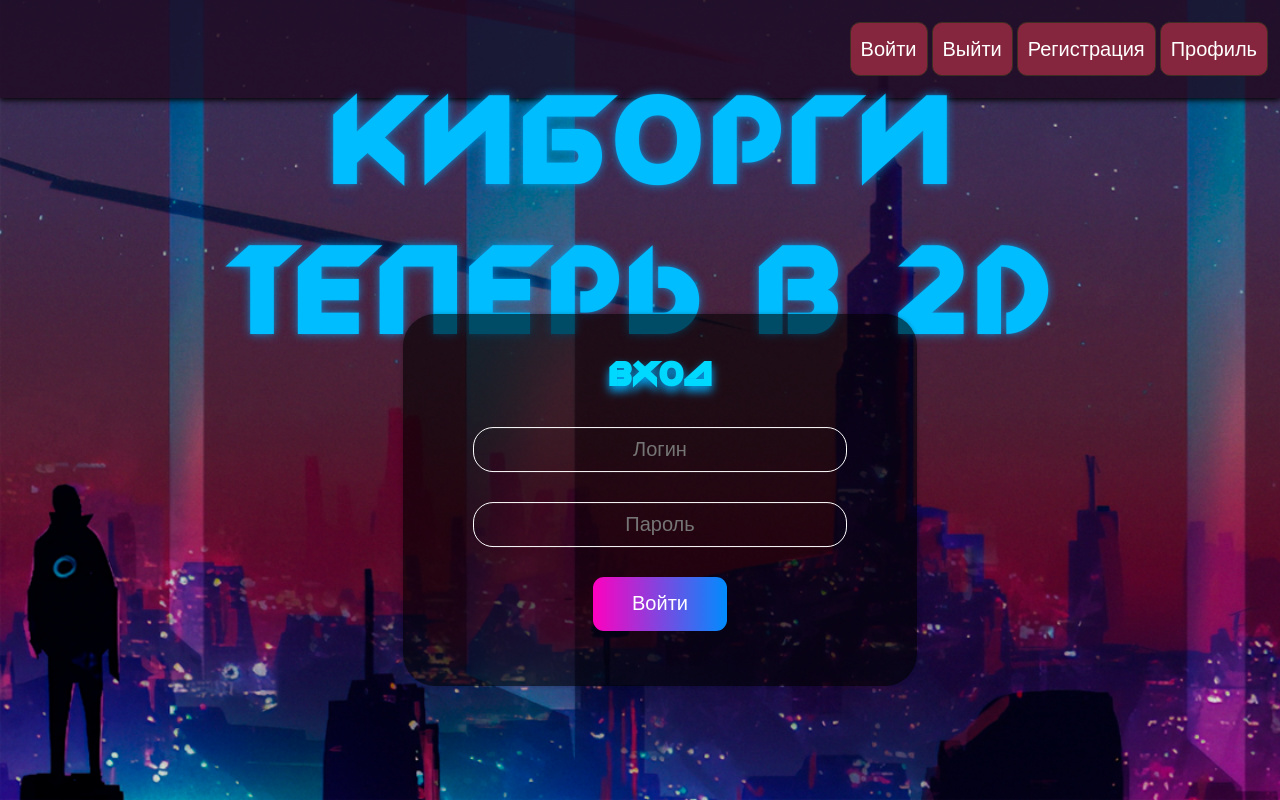
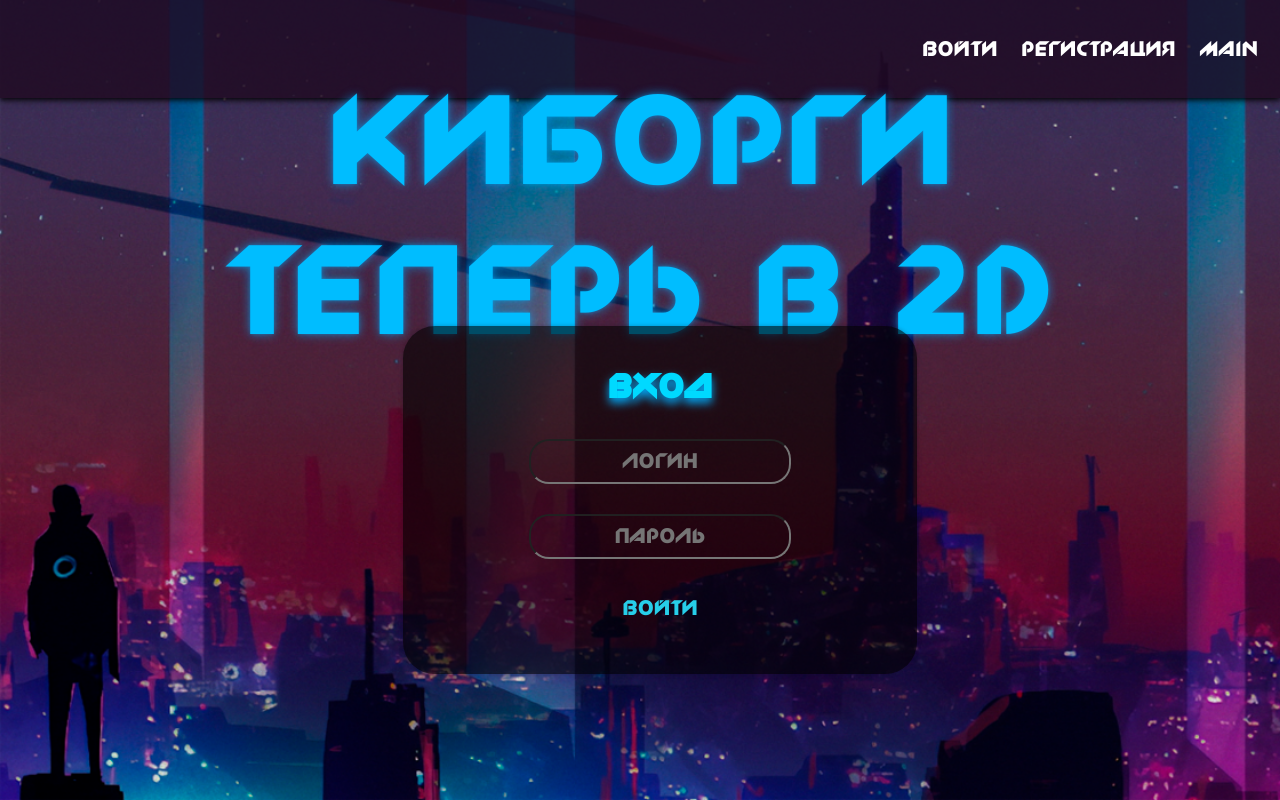
Before and after one commit to dargven/Cyborgs, a React (Create React App) app in the folder client/: page /login in a window 1280 px wide. Built offline with nearby package versions, Linux system fonts and the light colour scheme.

Commit message:
privareRoutes, toket, css

```diff
--- a/client/src/App.tsx
+++ b/client/src/App.tsx
@@ -6,6 +6,7 @@ import NavBar from "./components/navBar";
 import LoginPage from "./routes/LoginPage";
 import MainPage from "./routes/MainPage";
 import RegistrationPage from "./routes/RegistrationPage";
+import PrivateRoute from "./components/privateRoute";
 
 export const ServerContext = React.createContext<Server>(new Server(HOST));
 
@@ -16,9 +17,13 @@ const App: React.FC = () => {
       <ServerContext.Provider value={server}>
         <NavBar />
         <Routes>
+
           <Route path="/login" element={<LoginPage />} />
-          <Route path="/main" element={<MainPage />} />
           <Route path="/registration" element={<RegistrationPage />} />
+
+          <Route element={<PrivateRoute/>}>
+                <Route path="/main" element={<MainPage />}/>
+          </Route>
         </Routes>
       </ServerContext.Provider>
     </BrowserRouter>
--- a/client/src/Auth.css
+++ b/client/src/Auth.css
@@ -41,13 +41,13 @@ p {
 }
 
 .input-form input {
+  font-family: Zelek;
   text-align: center;
   width: 70%;
   height: 45px;
   color: #ffffff;
   font-size: 20px;
   background: none;
-  outline: none;
   border-radius: 20px;
   margin-bottom: 30px;
   box-sizing: border-box;
@@ -62,17 +62,49 @@ p {
 }
 
 .input-form button {
-  padding: 10px;
-  width: 134px;
-  height: 54px;
-  color: #fff;
-  font-size: 20px;
-  background: linear-gradient(to right, #ff00bf, #008cff);
+  font-family: Zelek;
+  width: 15dvh;
+  height: 5dvh;
+  text-align: center;
+  font-size: 2.5dvh;
+  color: #27CEE9;
+  background: none;
   outline: none;
   border: none;
-  border-radius: 11px;
-  margin-bottom: 10px;
-  box-sizing: border-box;
+}
+
+.input-form button:hover {
+  text-shadow: 0px 0px 3px #00aeff;
+  color: #27CEE9;
+  border-width: 0.6dvh 0.6dvh;
+  border-radius: 0;
+  filter: contrast(30);
+  border-color: #27CEE9;
+  box-shadow: inset 0px 0px 30px rgba(0, 0, 0);
+  clip-path: polygon(100% 0, 100% 50%, 85% 100%, 0 100%, 0 0);
+}
+
+.input-form1 button {
+  font-family: Zelek;
+  text-align: center;
+  width: 32.4dvh;
+  height: 5dvh;
+  font-size: 2.5dvh;
+  color: #27CEE9;
+  background: none;
+  outline: none;
+  border: none;
+}
+
+.input-form1 button:hover {
+  text-shadow: 0px 0px 3px #00aeff;
+  color: #27CEE9;
+  border-width: 0.6dvh 0.6dvh;
+  border-radius: 0;
+  filter: contrast(30);
+  border-color: #27CEE9;
+  box-shadow: inset 0px 0px 30px rgba(0, 0, 0);
+  clip-path: polygon(100% 0, 100% 50%, 85% 100%, 0 100%, 0 0);
 }
 
 .input-form1 {
@@ -81,21 +113,8 @@ p {
   padding: 10px;
 }
 
-.input-form1 button {
-  padding: 10px;
-  width: auto;
-  height: 54px;
-  color: #fff;
-  font-size: 20px;
-  background: linear-gradient(to right, #ff00bf, #008cff);
-  outline: none;
-  border: none;
-  border-radius: 11px;
-  margin-bottom: 10px;
-  box-sizing: border-box;
-}
-
 .input-form1 input {
+  font-family: Zelek;
   text-align: center;
   width: 70%;
   height: 45px;
@@ -110,17 +129,6 @@ p {
 
 .input-form1 input:hover {
   border: 5px solid rgb(0, 217, 255);
-}
-
-.input-form1 button:hover {
-  padding: 10px;
-  width: auto;
-  height: 54px;
-  color: #61dafb;
-  font-size: 20px;
-  border: 5px solid #691e6c;
-  box-sizing: border-box;
-    height: 100%;
 }
 
 body {
@@ -147,29 +155,9 @@ body {
     text-align: center;
 }
 
-.input-form input {
-    padding: 10px;
-    width: 100%;
-    color: #fff;
-    font-size: 20px;
-    background: none;
-    outline: none;
-    border: 1px solid #fff;
-    box-sizing: border-box;
-}
 
 .forget {
     color: #fff;
-}
-
-.input-form button:hover {
-  padding: 10px;
-  width: 134px;
-  height: 54px;
-  color: #61dafb;
-  font-size: 20px;
-  border: 5px solid #691e6c;
-  box-sizing: border-box;
 }
 
 h1 {
@@ -222,17 +210,23 @@ h1 {
 }
 
 .App-header button {
+  font-family: Zelek;
   background-color: #86263e;
+  padding: 10px;
+  margin: 2px;
   text-align: center;
-  padding: 10px;
-  text-decoration: none;
-  border-radius: 10px;
-  border: 1px solid #402e22;
-  margin: 2px;
+  font-size: 2.5dvh;
+  border: none;
+  background: none;
 }
 
 .App-header button:hover {
-  background-color: #c38d9e;
+  color: none;
+  filter: contrast(30);
+  border-color: #27CEE9;
+  clip-path: polygon(100% 0, 100% 50%, 85% 100%, 0 100%, 0 0);
+  border-radius: 0;
+  border-width: 0.6dvh 0.6dvh;
 }
 
 .header-right {
--- a/client/src/components/navBar.tsx
+++ b/client/src/components/navBar.tsx
@@ -3,11 +3,9 @@ import NavButton from "./navButton";
 const NavBar = () => {
   return (
     <header className="App-header">
-      <NavButton to="/user" text="Профиль" />
+      <NavButton to="/main" text="Main" />
 
       <NavButton to="/registration" text="Регистрация" />
-
-      <NavButton to="/login" text="Выйти" />
 
       <NavButton to="/login" text="Войти" />
     </header>
--- a/client/src/components/navButton.tsx
+++ b/client/src/components/navButton.tsx
@@ -1,4 +1,3 @@
-import { type } from "os";
 import { useNavigate } from "react-router-dom";
 type TnavButton = {
   to: string;
--- /dev/null
+++ b/client/src/components/privateRoute.tsx
@@ -0,0 +1,11 @@
+import { Navigate, Outlet } from "react-router-dom";
+
+const PrivateRoute = () => {
+    const auth = localStorage.getItem("token") ? true : false;
+
+    return (
+        auth ? <Outlet/> : <Navigate to="/login"/>
+    )
+}
+
+export default PrivateRoute;
--- a/client/src/modules/Server/Server.ts
+++ b/client/src/modules/Server/Server.ts
@@ -38,6 +38,7 @@ export default class Server {
         );
         if (result?.token) {
             this.token = result.token;
+            localStorage.setItem("token", this.token);
         }
         return result;
     }
--- a/client/src/routes/MainPage.tsx
+++ b/client/src/routes/MainPage.tsx
@@ -1,11 +1,7 @@
-import { useContext, useRef, useState } from "react";
-import { ServerContext } from "../App";
-import { Navigate } from "react-router-dom";
 import NavButton from "../components/navButton";
 import "../Main.css";
 
 const MainPage = () => {
-  const handleMain = () => { };
   return (
     <>
 
--- a/client/src/routes/RegistrationPage.tsx
+++ b/client/src/routes/RegistrationPage.tsx
@@ -56,7 +56,7 @@ const RegistrationPage = () => {
             Зарегистрироваться
           </button>
         </div>
-        {registrationSuccess ? <Navigate to="/main" replace={true} /> : null}
+        {registrationSuccess ? <Navigate to="/login" replace={true} /> : null}
       </div>
     </>
   );
```
